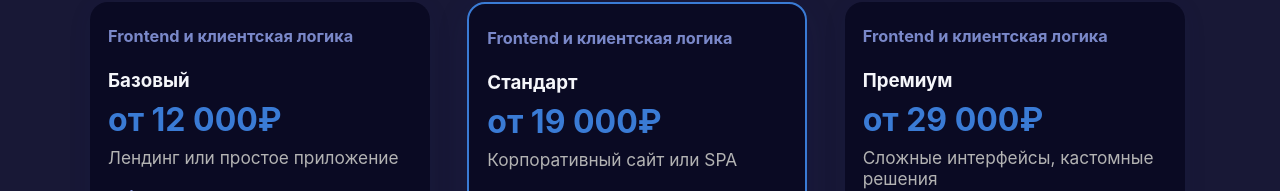
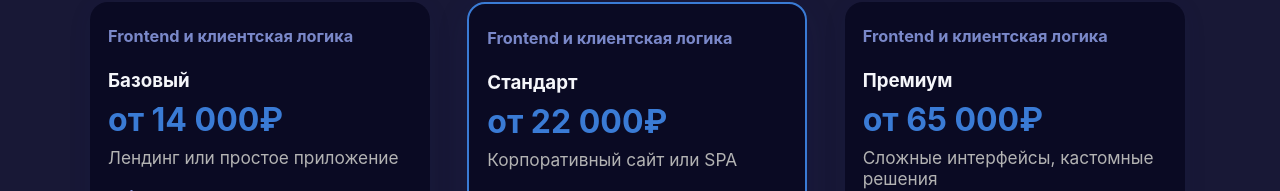
Before and after one commit to simbioz-tech/simbioz-site, a React (Vite) app in the folder simbioz-landing/: page / in a window 1280 px wide. Shown: the part 2240-2431 px from the top of the page. Built offline with nearby package versions, Linux system fonts and the light colour scheme; the HTML template or start-up script is replaced by a standard one.

Commit message:
fix: change prices and main title

```diff
--- a/simbioz-landing/src/components/Hero.jsx
+++ b/simbioz-landing/src/components/Hero.jsx
@@ -310,7 +310,7 @@ const Hero = () => {
       };
     }, [isMobile]);
 
-    const titleText = 'Комплексная разработка и автоматизация для бизнеса';
+    const titleText = ' Полный цикл IT-решений для роста вашего бизнеса';
 
     return (
         <Section
--- a/simbioz-landing/src/components/Prices.jsx
+++ b/simbioz-landing/src/components/Prices.jsx
@@ -171,7 +171,7 @@ const prices = [
   {
     section: 'Frontend и клиентская логика',
     title: 'Базовый',
-    price: 'от 12 000₽',
+    price: 'от 14 000₽',
     subtitle: 'Лендинг или простое приложение',
     features: [
       'Адаптивная верстка',
@@ -183,7 +183,7 @@ const prices = [
   {
     section: 'Frontend и клиентская логика',
     title: 'Стандарт',
-    price: 'от 19 000₽',
+    price: 'от 22 000₽',
     subtitle: 'Корпоративный сайт или SPA',
     features: [
       'Современный дизайн',
@@ -196,7 +196,7 @@ const prices = [
   {
     section: 'Frontend и клиентская логика',
     title: 'Премиум',
-    price: 'от 29 000₽',
+    price: 'от 65 000₽',
     subtitle: 'Сложные интерфейсы, кастомные решения',
     features: [
       'Индивидуальный UI/UX',
@@ -222,7 +222,7 @@ const prices = [
   {
     section: 'Backend и архитектура',
     title: 'Стандарт',
-    price: 'от 24 000₽',
+    price: 'от 30 000₽',
     subtitle: 'Корпоративный backend',
     features: [
       'Проектирование архитектуры',
@@ -235,7 +235,7 @@ const prices = [
   {
     section: 'Backend и архитектура',
     title: 'Премиум',
-    price: 'от 39 000₽',
+    price: 'от 105 000₽',
     subtitle: 'Высоконагруженные системы',
     features: [
       'Микросервисная архитектура',
@@ -249,7 +249,7 @@ const prices = [
   {
     section: 'DevOps и инфраструктура',
     title: 'Базовый',
-    price: 'от 7 000₽',
+    price: 'от 8 000₽',
     subtitle: 'Автоматизация деплоя',
     features: [
       'Настройка CI/CD',
@@ -261,7 +261,7 @@ const prices = [
   {
     section: 'DevOps и инфраструктура',
     title: 'Стандарт',
-    price: 'от 12 000₽',
+    price: 'от 14 000₽',
     subtitle: 'Контейнеризация и мониторинг',
     features: [
       'Docker/Kubernetes',
@@ -274,7 +274,7 @@ const prices = [
   {
     section: 'DevOps и инфраструктура',
     title: 'Премиум',
-    price: 'от 19 000₽',
+    price: 'от 25 000₽',
     subtitle: 'Инфраструктура под ключ',
     features: [
       'Инфраструктура как код',
@@ -313,7 +313,7 @@ const prices = [
   {
     section: 'Машинное обучение и автоматизация',
     title: 'Премиум',
-    price: 'от 49 000₽',
+    price: 'от 69 000₽',
     subtitle: 'Комплексная автоматизация',
     features: [
       'Сложные ML-модели',
@@ -327,7 +327,7 @@ const prices = [
   {
     section: 'Интеграции и поддержка',
     title: 'Базовый',
-    price: 'от 5 000₽',
+    price: 'от 10 000₽',
     subtitle: 'Интеграция с одним сервисом',
     features: [
       'Интеграция с API/CRM',
@@ -339,7 +339,7 @@ const prices = [
   {
     section: 'Интеграции и поддержка',
     title: 'Стандарт',
-    price: 'от 9 000₽',
+    price: 'от 15 000₽',
     subtitle: 'Комплексная интеграция',
     features: [
       'Интеграция с несколькими сервисами',
@@ -352,7 +352,7 @@ const prices = [
   {
     section: 'Интеграции и поддержка',
     title: 'Премиум',
-    price: 'от 15 000₽',
+    price: 'от 25 000₽',
     subtitle: 'Поддержка и развитие',
     features: [
       'Мониторинг интеграций',
@@ -366,7 +366,7 @@ const prices = [
   {
     section: 'Аудит и консалтинг',
     title: 'Базовый',
-    price: 'от 3 000₽',
+    price: 'от 5 000₽',
     subtitle: 'Быстрый аудит',
     features: [
       'Анализ архитектуры',
@@ -378,7 +378,7 @@ const prices = [
   {
     section: 'Аудит и консалтинг',
     title: 'Стандарт',
-    price: 'от 7 000₽',
+    price: 'от 10 000₽',
     subtitle: 'Код-ревью и аудит',
     features: [
       'Код-ревью',
@@ -391,7 +391,7 @@ const prices = [
   {
     section: 'Аудит и консалтинг',
     title: 'Премиум',
-    price: 'от 12 000₽',
+    price: 'от 30 000₽',
     subtitle: 'Комплексный консалтинг',
     features: [
       'Аудит архитектуры и процессов',
```
